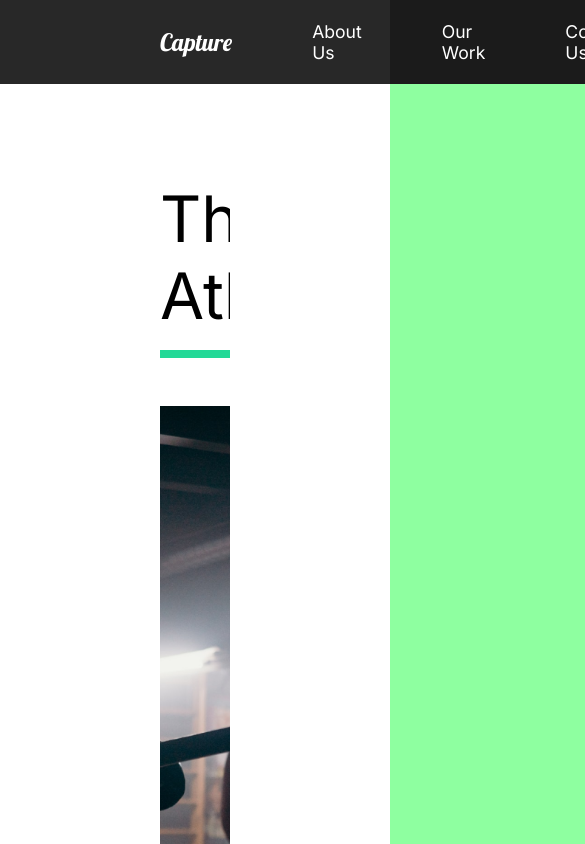
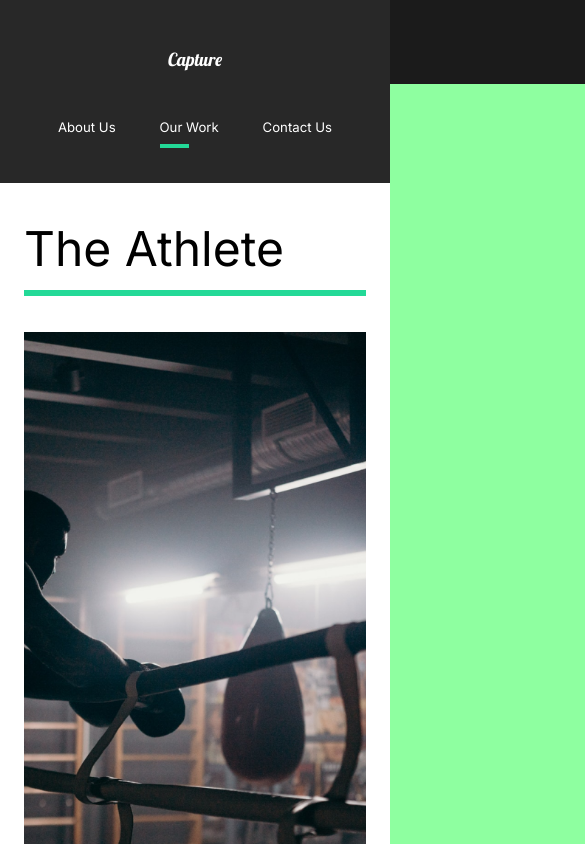
Before and after one commit to Mankge/capture-build, a React (Create React App) app: page /work in a window 390 px wide. Shown: the top 844 px of the page, 585 px wide, since content can reach past the window. Built offline with nearby package versions, Linux system fonts and the light colour scheme.

Commit message:
Mobile Friendly Implementation

```diff
--- a/src/components/GlobalStyle.js
+++ b/src/components/GlobalStyle.js
@@ -10,6 +10,12 @@
     background: #1b1b1b;
     font-family: 'Inter', sans-serif;
     overflow-x: hidden;
+}
+
+html{
+    @media (max-width:1700px){
+        font-size: 75%;
+    }
 }
 button{
     font-weight: bold;
--- a/src/components/Nav.js
+++ b/src/components/Nav.js
@@ -1,7 +1,10 @@
 import styled from "styled-components";
 import { Link } from "react-router-dom";
+import { motion } from "framer-motion";
+import { useLocation } from "react-router-dom";
 
 const Nav = () => {
+  const { pathname } = useLocation();
   return (
     <StyledNav>
       <h1>
@@ -12,12 +15,27 @@
       <ul>
         <li>
           <Link to="/">About Us</Link>
+          <Line
+            transition={{ duration: 0.5 }}
+            initial={{ width: "0%" }}
+            animate={{ width: pathname === "/" ? "50%" : "0%" }}
+          />
         </li>
         <li>
           <Link to="/work">Our Work</Link>
+          <Line
+            transition={{ duration: 0.5 }}
+            initial={{ width: "0%" }}
+            animate={{ width: pathname === "/work" ? "50%" : "0%" }}
+          />
         </li>
         <li>
           <Link to="/contact">Contact Us</Link>
+          <Line
+            transition={{ duration: 0.5 }}
+            initial={{ width: "0%" }}
+            animate={{ width: pathname === "/contact" ? "50%" : "0%" }}
+          />
         </li>
       </ul>
     </StyledNav>
@@ -52,6 +70,30 @@
     padding-left: 5rem;
     position: relative;
   }
+  @media (max-width: 1300px) {
+    flex-direction: column;
+    padding: 2rem 1rem;
+    #logo {
+      display: inline-block;
+      margin: 2rem;
+    }
+    ul {
+      padding: 2rem;
+      justify-content: space-around;
+      width: 100%;
+      li {
+        padding: 0;
+      }
+    }
+  }
+`;
+
+const Line = styled(motion.div)`
+  height: 0.3rem;
+  background: #23d997;
+  width: 0%;
+  position: absolute;
+  bottom: -80%;
 `;
 
 export default Nav;
--- a/src/components/ServicesSection.js
+++ b/src/components/ServicesSection.js
@@ -73,6 +73,9 @@
 const Cards = styled.div`
   display: flex;
   flex-wrap: wrap;
+  @media (max-width: 1300px) {
+    justify-content: center;
+  }
 `;
 
 const Card = styled.div`
@@ -85,6 +88,9 @@
       padding: 1rem;
     }
   }
+  @media (max-width: 1300px) {
+    justify-content: center;
+  }
 `;
 
 export default ServicesSection;
--- a/src/components/UseScroll.js
+++ b/src/components/UseScroll.js
@@ -3,7 +3,7 @@
 
 export const useScroll = () => {
   const controls = useAnimation();
-  const [element, view] = useInView({ threshold: 0.5 });
+  const [element, view] = useInView({ threshold: 0.3 });
   if (view) {
     controls.start("show");
   } else {
--- a/src/pages/ContactUs.js
+++ b/src/pages/ContactUs.js
@@ -44,6 +44,10 @@
   padding: 5rem 10rem;
   color: #353535;
   min-height: 90vh;
+  @media (max-width: 1300px) {
+    padding: 2rem;
+    font-size: 1rem;
+  }
 `;
 const Title = styled.div`
   margin-bottom: 2rem;
--- a/src/pages/MovieDetail.js
+++ b/src/pages/MovieDetail.js
@@ -73,6 +73,10 @@
   margin: 5rem 10rem;
   align-items: center;
   justify-content: space-around;
+  @media (max-width: 1500px) {
+    display: block;
+    margin: 2rem 0rem;
+  }
 `;
 
 const ImageDisplay = styled.div`
--- a/src/pages/OurWork.js
+++ b/src/pages/OurWork.js
@@ -74,6 +74,9 @@
   h2 {
     padding: 1rem 0rem;
   }
+  @media (max-width: 1300px) {
+    padding: 2rem 2rem;
+  }
 `;
 const Movie = styled(motion.div)`
   overflow: hidden;
--- a/src/styles.js
+++ b/src/styles.js
@@ -8,6 +8,11 @@
   justify-content: space-between;
   padding: 5rem 10rem;
   color: white;
+  @media (max-width: 1300px) {
+    display: block;
+    padding: 2rem 2rem;
+    text-align: center;
+  }
 `;
 
 export const Description = styled.div`
@@ -16,6 +21,12 @@
   z-index: 2;
   h2 {
     font-weight: lighter;
+  }
+  @media (max-width: 1300px) {
+    padding: 0;
+    button {
+      margin: 0rem 0rem 4rem 0rem;
+    }
   }
 `;
 
```
